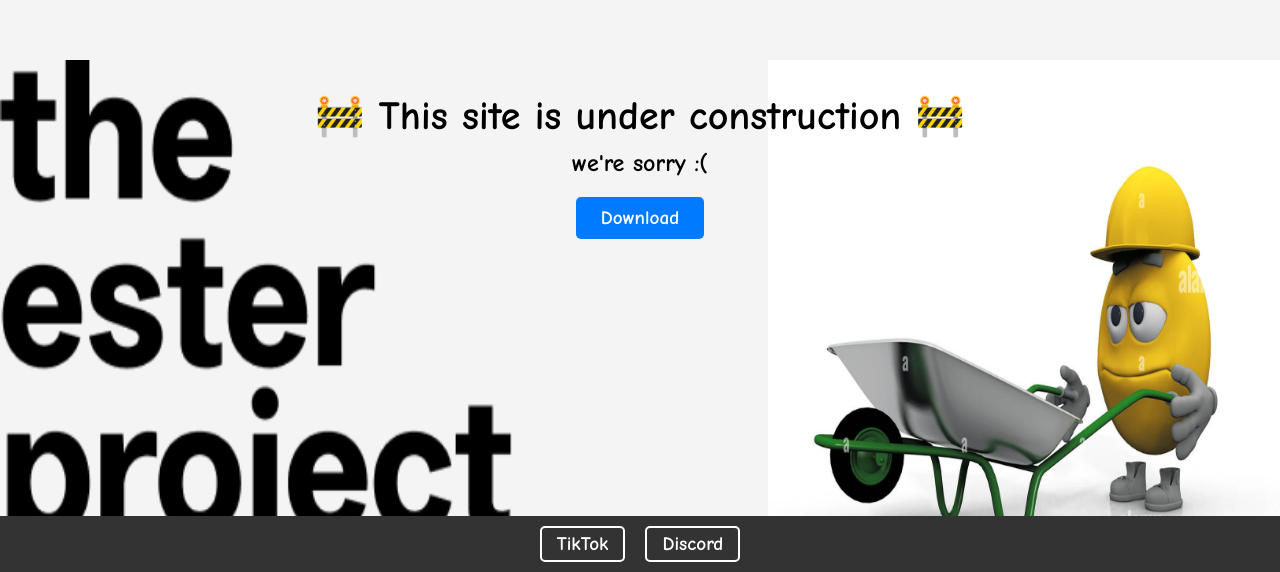
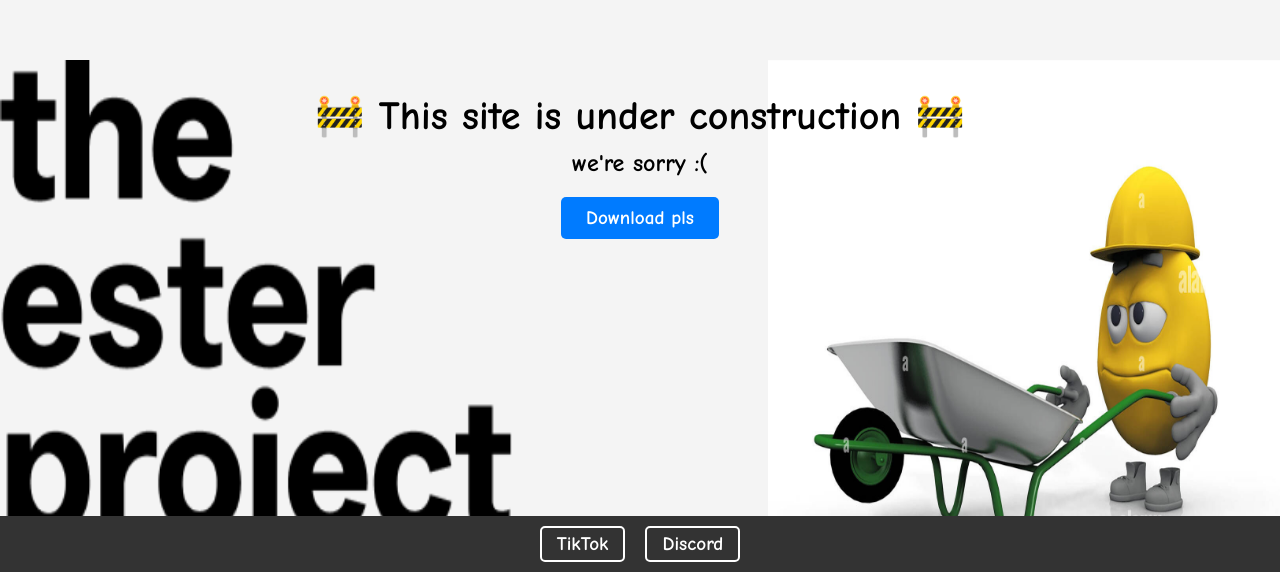
Before and after one commit to shanestech/theesterproject, a plain HTML site: page index.html in a window 1280 px wide. Shown: the part 228-800 px from the top of the page. Drawn offline with Linux system fonts and the light colour scheme.

```diff
--- a/index.html
+++ b/index.html
@@ -100,7 +100,7 @@
   <div class="center-text">
     <h1>🚧 This site is under construction 🚧</h1>
     <p>we're sorry :(</p>
-    <a class="download-btn" href="https://sourceforge.net/projects/esteros/files/" target="_blank">Download</a>
+    <a class="download-btn" href="https://sourceforge.net/projects/esteros/files/" target="_blank">Download pls</a>
   </div>
 
   <div class="images">
```
